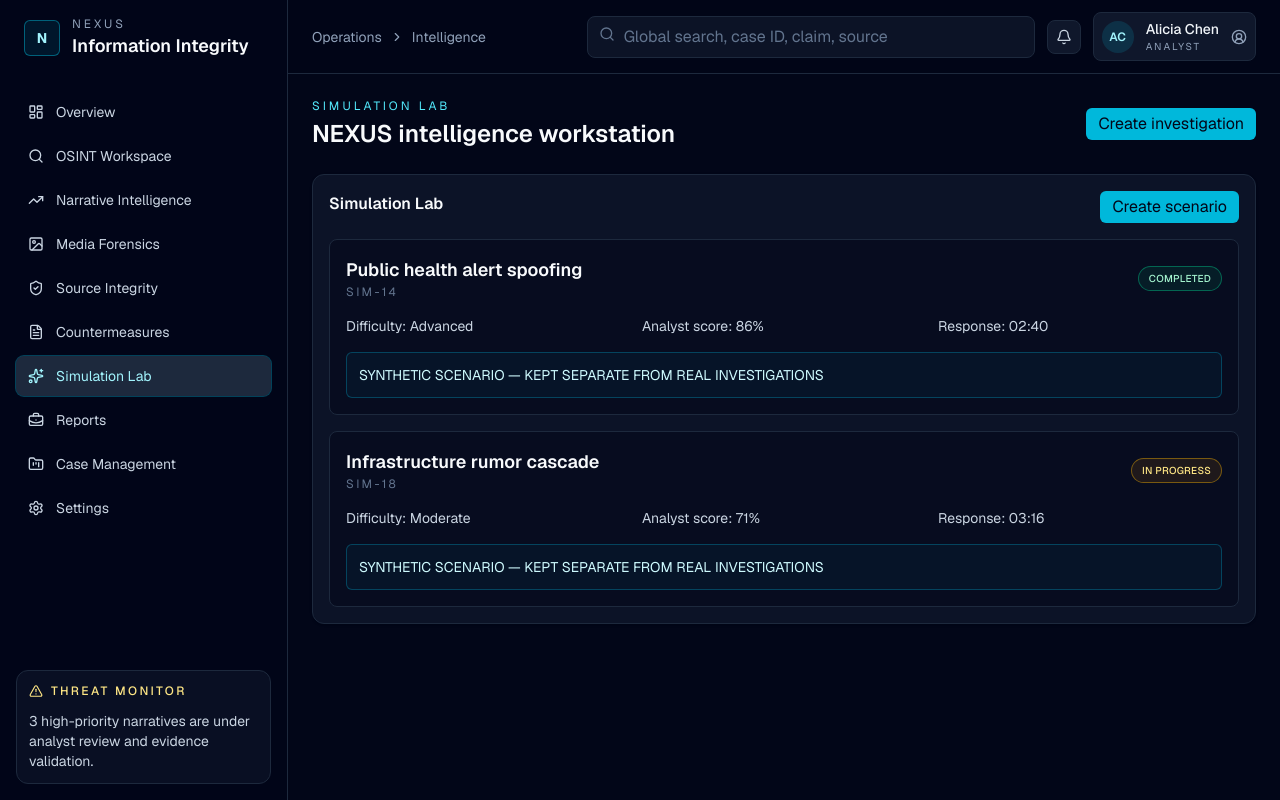
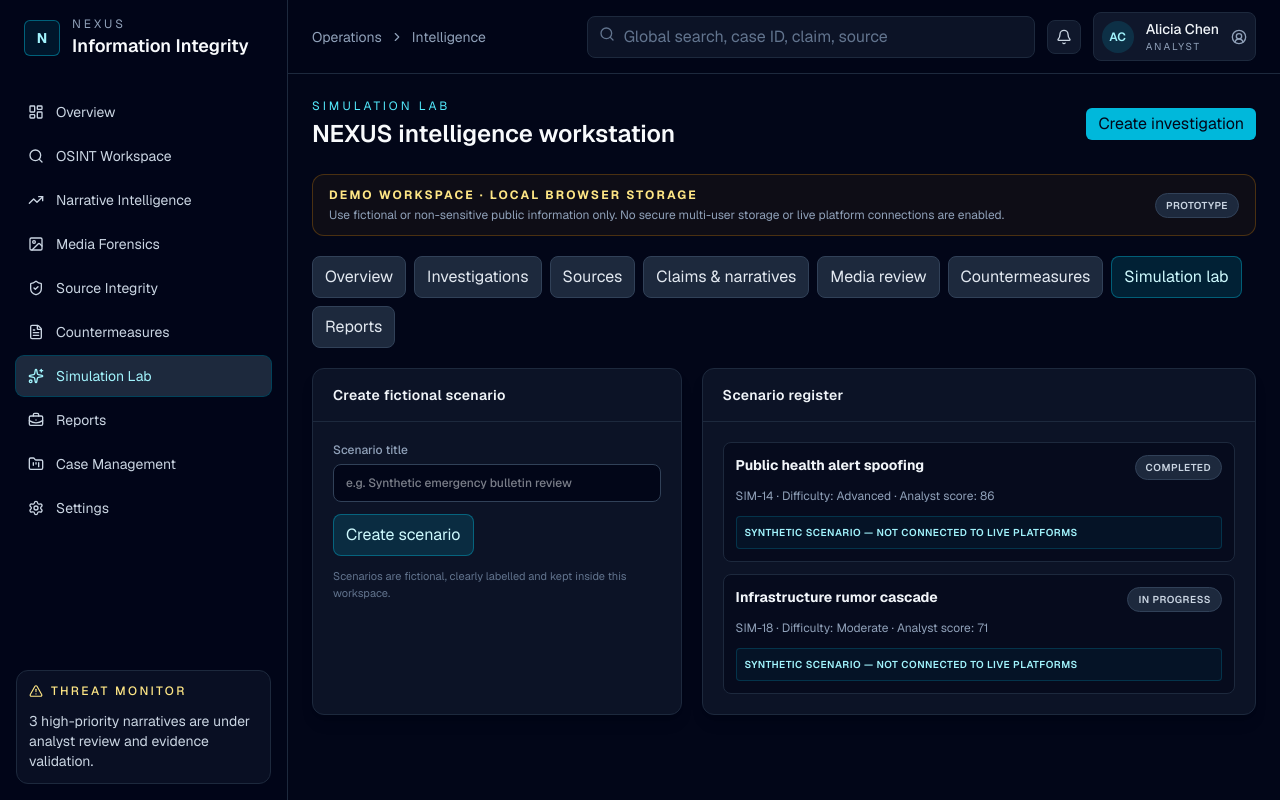
Before and after one commit to MD7parvez/Nexus, a Next.js app: page /simulation-lab in a window 1280 px wide. Built offline with nearby package versions, Linux system fonts and the light colour scheme.

Commit message:
Connect src/app/simulation-lab/page.tsx to safe interactive NEXUS workspace

```diff
--- a/src/app/simulation-lab/page.tsx
+++ b/src/app/simulation-lab/page.tsx
@@ -1,38 +1,2 @@
-import { Badge } from "@/components/ui/badge";
-import { Button } from "@/components/ui/button";
-import { Card, CardContent, CardHeader, CardTitle } from "@/components/ui/card";
-import { simulationScenarios } from "@/lib/demo-data";
-
-export default function SimulationLabPage() {
-  return (
-    <div className="space-y-6">
-      <Card className="border-slate-800 bg-slate-900/80">
-        <CardHeader className="flex flex-row items-center justify-between gap-3">
-          <CardTitle>Simulation Lab</CardTitle>
-          <Button variant="default" size="sm">Create scenario</Button>
-        </CardHeader>
-        <CardContent className="space-y-4 p-4 pt-0">
-          {simulationScenarios.map((scenario) => (
-            <div key={scenario.id} className="rounded-lg border border-slate-800 bg-slate-950/50 p-4">
-              <div className="flex flex-wrap items-center justify-between gap-3">
-                <div>
-                  <p className="text-lg font-semibold text-slate-50">{scenario.title}</p>
-                  <p className="text-xs uppercase tracking-[0.2em] text-slate-500">{scenario.id}</p>
-                </div>
-                <Badge variant={scenario.status === "Completed" ? "success" : "warning"}>{scenario.status}</Badge>
-              </div>
-              <div className="mt-4 grid gap-3 md:grid-cols-3 text-sm text-slate-300">
-                <div>Difficulty: {scenario.difficulty}</div>
-                <div>Analyst score: {scenario.analystScore}%</div>
-                <div>Response: {scenario.responseTime}</div>
-              </div>
-              <div className="mt-4 rounded-md border border-cyan-500/30 bg-cyan-500/5 p-3 text-sm text-cyan-100">
-                SYNTHETIC SCENARIO — KEPT SEPARATE FROM REAL INVESTIGATIONS
-              </div>
-            </div>
-          ))}
-        </CardContent>
-      </Card>
-    </div>
-  );
-}
+import { Workspace } from "@/components/workspace";
+export default function Page() { return <Workspace initialTab="Simulation lab" />; }
```
